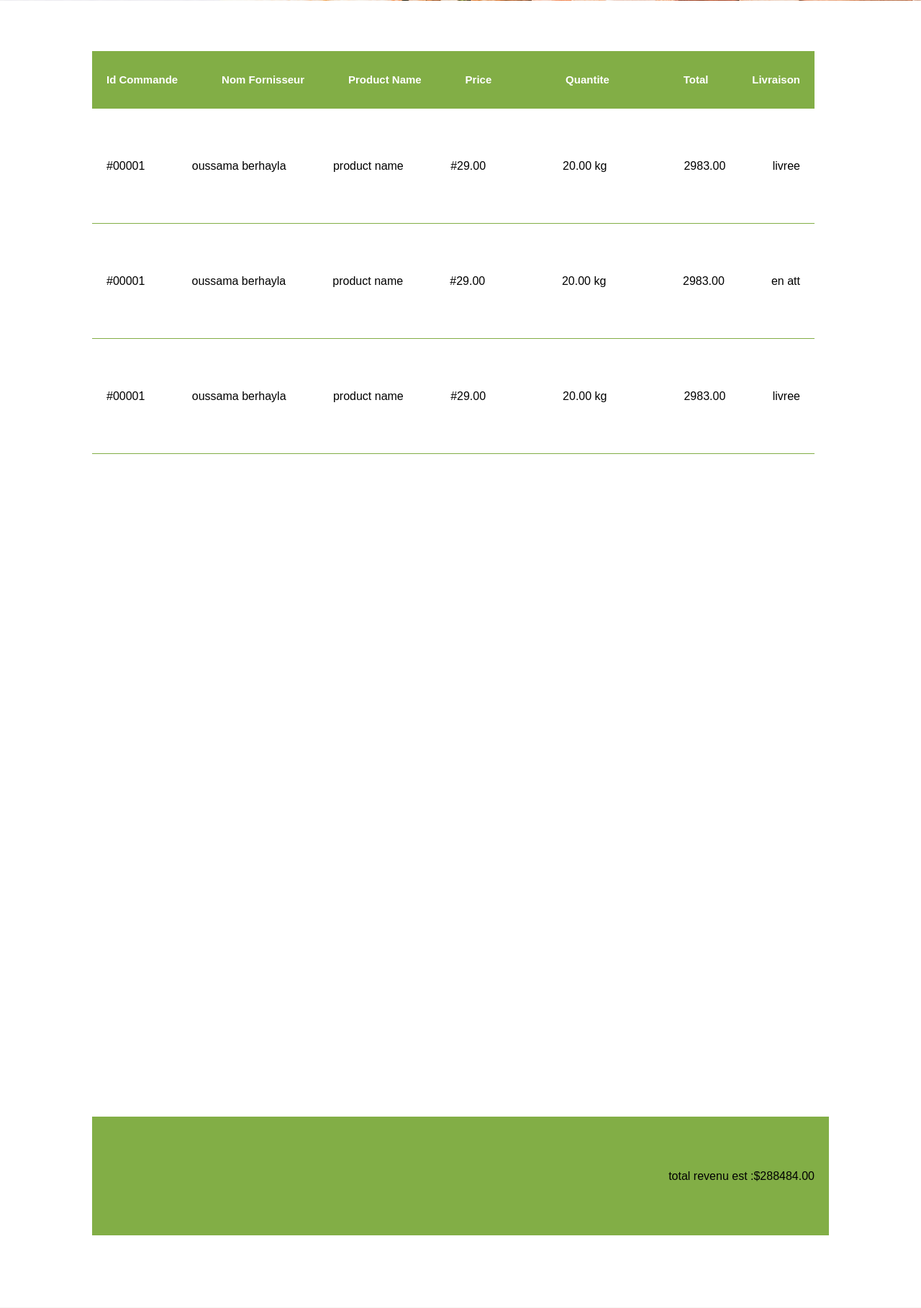
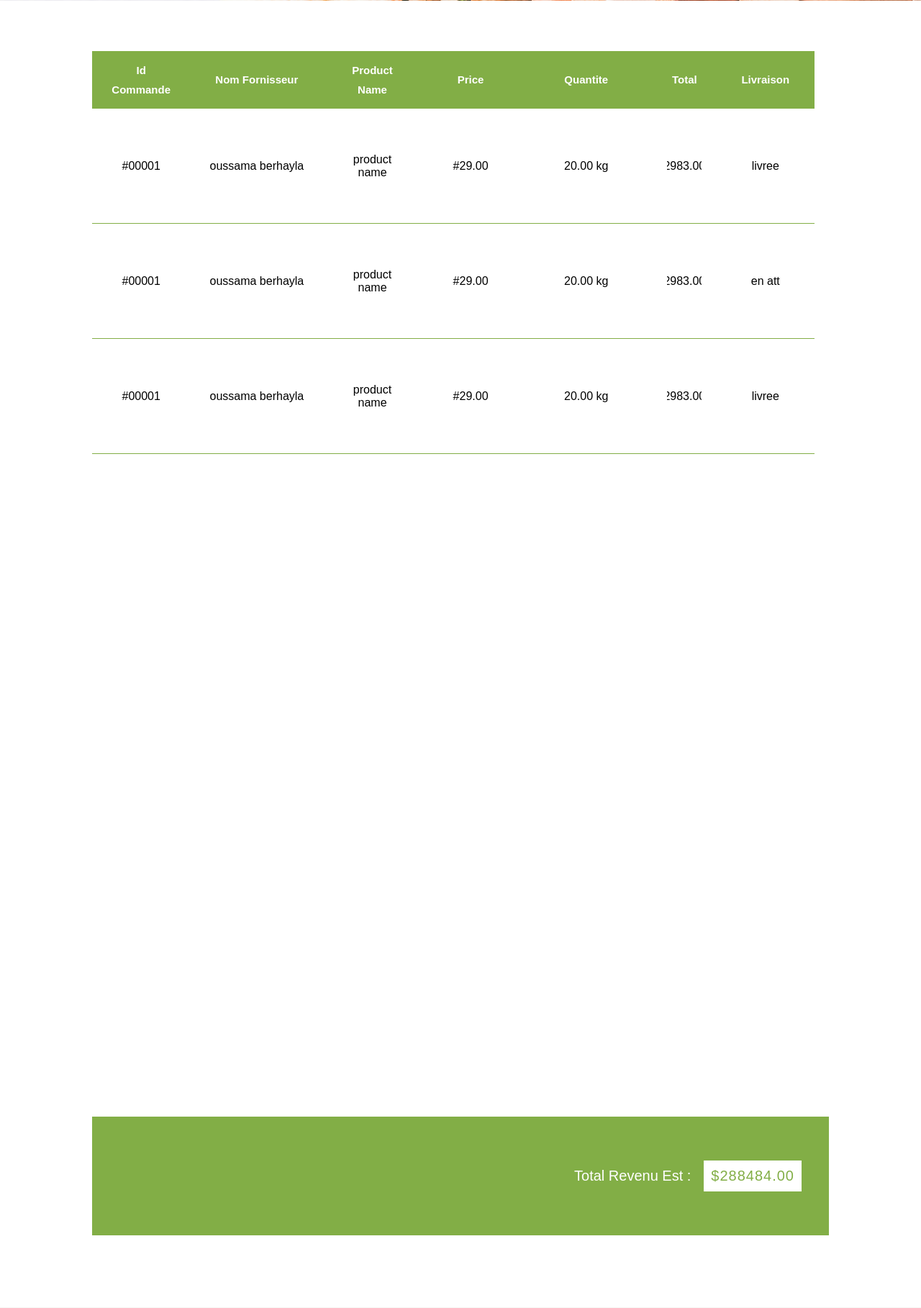
Before and after one commit to 0912-ouss/ctrl3, a PHP site: page /command-admin.html in a window 1280 px wide. Shown: the part 603-2421 px from the top of the page at 72% size. Run offline with PHP 8.4, Linux system fonts and the light colour scheme.

Commit message:
Update produit.css

```diff
--- a/produit.css
+++ b/produit.css
@@ -205,10 +205,12 @@
 
 main .list ul li #p2 {
     width: 10%;
+
 }
 
 main .list ul li #p3 {
     width: 25%;
+
 }
 
 main .list ul li #p4 {
@@ -221,6 +223,39 @@
 
 main .list ul li #p6 {
     width: 5%;
+}
+main .list ul li #p8 {
+    width: 5%;
+}
+main .list ul li #p11 {
+    width: 10%;
+
+
+}
+
+main .list ul li #p22 {
+    width: 15%;
+
+}
+
+main .list ul li #p33 {
+    width: 10%;
+
+}
+
+main .list ul li #p44 {
+    width: 10%;
+}
+
+main .list ul li #p55 {
+    width: 10%;
+}
+
+main .list ul li #p66 {
+    width: 5%;
+}
+main .list ul li #p88 {
+    width: 10%;
 }
 
 main .list ul li img {
@@ -298,7 +333,7 @@
     height: 20px;
 }
 
-main .list ul li #p3 h1 {
+main .list ul li #p3 h1,main .list ul li #p33 h1 {
     line-height: 1.5;
     font-weight: 400;
     color: #000000;
@@ -342,6 +377,23 @@
     justify-content: flex-end;
     align-items: center;
     padding-right: 20px;
+}
+main .order #msg {
+    font-size: 20px;
+    text-transform: capitalize;
+    margin-right: 18px;
+    color: #fff;
+    font-weight: 500;
+}
+main .order #total {
+    font-size: 20px;
+    text-transform: capitalize;
+    margin-right: 18px;
+    color: #82ae46;
+    font-weight: 500;
+    background-color: #fff;
+    padding: 10px;
+    letter-spacing: 1px;
 }
 
 .btn {
```
